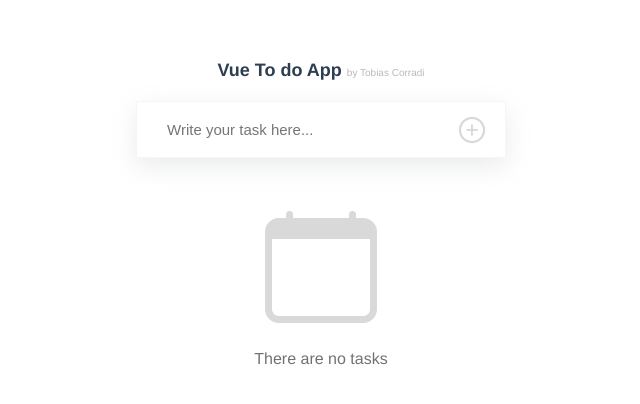
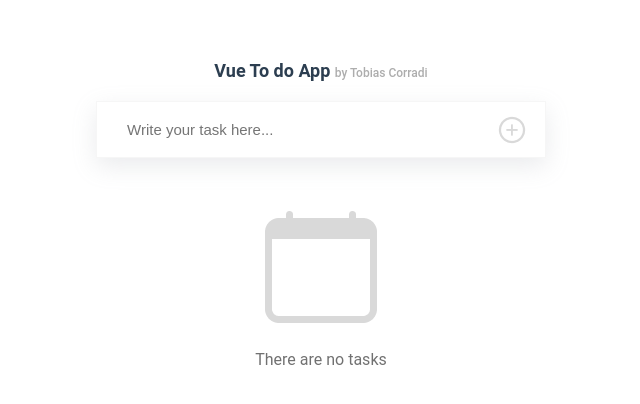
Before and after one commit to tobicorradi/vue-todo-app, a Vue app: page / in a window 1280 px wide. Shown: the top 404 px of the page, without its empty margins (319-959 px from the left). Built offline with nearby package versions, Linux system fonts and the light colour scheme.

Commit message:
"Check all" button added

```diff
--- a/src/App.vue
+++ b/src/App.vue
@@ -20,10 +20,9 @@
           <p>There are no tasks</p>
         </div>
         <div v-else>
-          <div class="list__total-tasks">
-            <p>
-              Total Tasks: <strong>{{ todoList.length }}</strong>
-            </p>
+          <div class="list__check-all">
+            <input class="list__checkbox" type="checkbox" @click="checkAll()" />
+            <label for="">Check all</label>
           </div>
           <div
             class="list__singleTask"
@@ -104,6 +103,11 @@ export default {
     doneEditing(task) {
       task.editing = false;
     },
+    checkAll() {
+      this.todoList.forEach((task) => {
+        task.isCompleted = event.target.checked;
+      });
+    },
   },
 };
 </script>
@@ -118,27 +122,31 @@ export default {
   outline: 0;
 }
 #app {
-  font-family: Avenir, Helvetica, Arial, sans-serif;
+  font-family: Roboto, Helvetica, Arial, sans-serif;
   -webkit-font-smoothing: antialiased;
   -moz-osx-font-smoothing: grayscale;
-  text-align: center;
+  text-align: left;
   color: #2c3e50;
   margin-top: 60px;
 }
 input:not(:type[text]) {
   cursor: pointer;
 }
+h1,
+.empty-list {
+  text-align: center;
+}
 h1 {
   margin-bottom: 20px;
   font-size: 18px;
 }
 h1 span {
-  font-size: 10px;
-  color: #b9b9b9;
-  font-weight: 200;
+  font-size: 12px;
+  color: #adadad;
+  font-weight: 500;
 }
 .container {
-  max-width: 400px;
+  max-width: 480px;
   margin: 0 auto;
   padding: 0 15px;
 }
@@ -223,6 +231,12 @@ h1 span {
   font-size: 16px;
   border: 1px solid #e2e2e2;
 }
+.list__check-all {
+  display: flex;
+  align-items: center;
+  margin-bottom: 13px;
+  font-size: 13px;
+}
 .empty-list {
   margin-top: 53px;
 }
@@ -230,8 +244,4 @@ h1 span {
   margin-top: 23px;
   color: #717171;
 }
-.list__total-tasks {
-  text-align: left;
-  margin-bottom: 15px;
-}
 </style>
```
